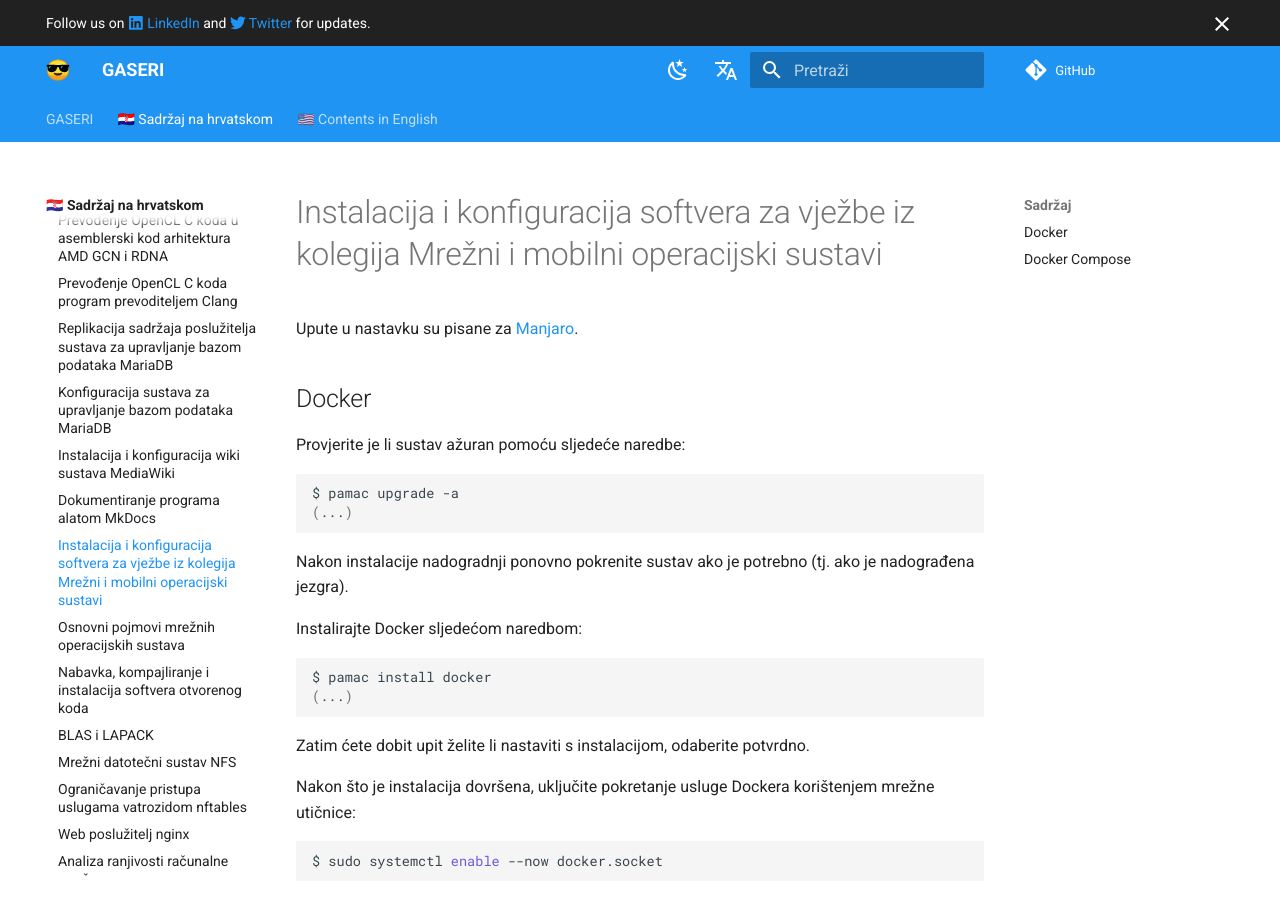
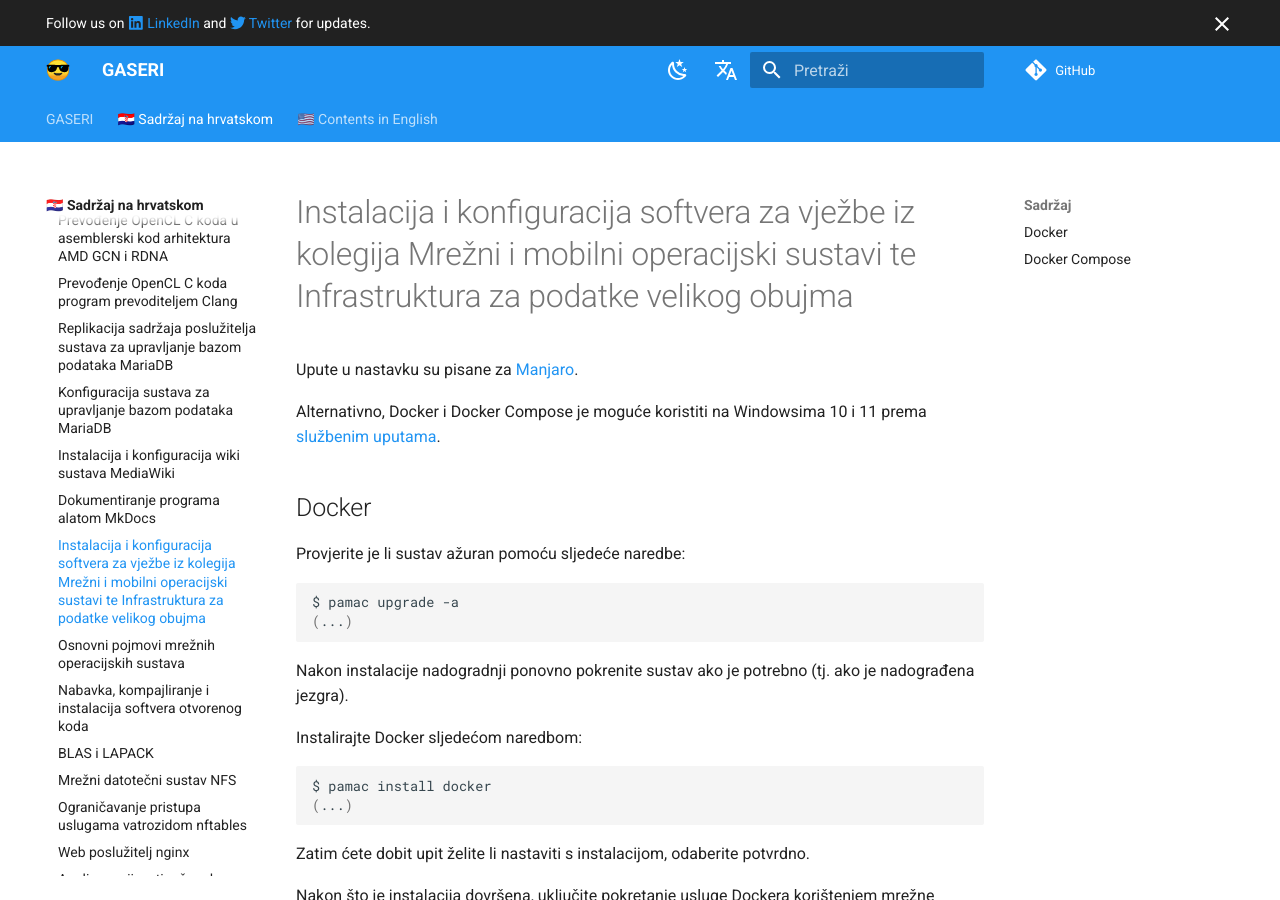
Before and after one commit to gaseri/website, an MkDocs documentation site: the page built from docs/hr/nastava/materijali/mmos-instalacija-softvera-manjaro.md, in a window 1280 px wide and 900 px high. Built offline with MkDocs 1.6.1 and Material for MkDocs 9.7.7, drawn with Linux system fonts in a browser that asks for light colours; comment, search, counter and statistics services are not loaded.

Commit message:
Generalized MMOS Docker install instructions for IPVO

```diff
--- a/docs/hr/nastava/materijali/mmos-instalacija-softvera-manjaro.md
+++ b/docs/hr/nastava/materijali/mmos-instalacija-softvera-manjaro.md
@@ -2,9 +2,11 @@
 author: Matea Turalija
 ---
 
-# Instalacija i konfiguracija softvera za vježbe iz kolegija Mrežni i mobilni operacijski sustavi
+# Instalacija i konfiguracija softvera za vježbe iz kolegija Mrežni i mobilni operacijski sustavi te Infrastruktura za podatke velikog obujma
 
 Upute u nastavku su pisane za [Manjaro](https://manjaro.org/).
+
+Alternativno, Docker i Docker Compose je moguće koristiti na Windowsima 10 i 11 prema [službenim uputama](https://docs.docker.com/desktop/install/windows-install/).
 
 ## Docker
 
--- a/mkdocs.yml
+++ b/mkdocs.yml
@@ -164,7 +164,7 @@ nav:
         - Konfiguracija sustava za upravljanje bazom podataka MariaDB: hr/nastava/materijali/mariadb-sustav-za-upravljanje-bazom-podataka.md
         - Instalacija i konfiguracija wiki sustava MediaWiki: hr/nastava/materijali/mediawiki-instalacija-web-aplikacije.md
         - Dokumentiranje programa alatom MkDocs: hr/nastava/materijali/mkdocs-dokumentiranje-programa.md
-        - Instalacija i konfiguracija softvera za vježbe iz kolegija Mrežni i mobilni operacijski sustavi: hr/nastava/materijali/mmos-instalacija-softvera-manjaro.md
+        - Instalacija i konfiguracija softvera za vježbe iz kolegija Mrežni i mobilni operacijski sustavi te Infrastruktura za podatke velikog obujma: hr/nastava/materijali/mmos-instalacija-softvera-manjaro.md
         - Osnovni pojmovi mrežnih operacijskih sustava: hr/nastava/materijali/mrezni-os-pojmovi.md
         - Nabavka, kompajliranje i instalacija softvera otvorenog koda: hr/nastava/materijali/nabavka-prevodjenje-instalacija-softvera-otvorenog-koda.md
         - BLAS i LAPACK: hr/nastava/materijali/netlib-blas-lapack.md
```
Also changed, not shown: docs/hr/nastava/kolegiji/IPVO.md (+4 -0 lines).
